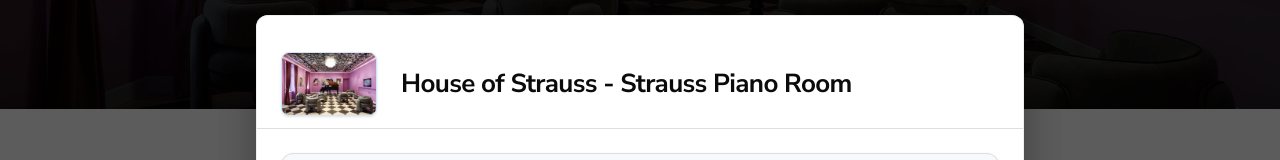
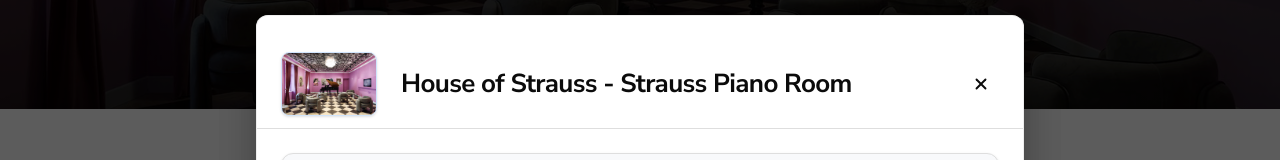
Before and after one commit to morganmusictraveler/nextjs-music-space-booker, a Next.js app: page / in a window 1280 px wide. Both pictures are taken after a click on the button "Open Booking Widget". Shown: the part 428-588 px from the top of the page. Built offline with nearby package versions, Linux system fonts and the light colour scheme.

Commit message:
fix: replace FA xmark icon with inline SVG for close buttons

```diff
--- a/components/booking-widget.tsx
+++ b/components/booking-widget.tsx
@@ -240,8 +240,12 @@ export function BookingWidget({
           <button
             onClick={onClose}
             className="w-9 h-9 rounded-full flex items-center justify-center transition-all duration-300 hover:border hover:border-primary bg-white cursor-pointer group"
+            aria-label="Close"
           >
-            <i className="fa-solid fa-xmark text-xl transition-colors duration-300 group-hover:text-primary"></i>
+            <svg xmlns="http://www.w3.org/2000/svg" width="18" height="18" viewBox="0 0 24 24" fill="none" stroke="currentColor" strokeWidth="2.5" strokeLinecap="round" strokeLinejoin="round" className="transition-colors duration-300 group-hover:text-primary">
+              <line x1="18" y1="6" x2="6" y2="18" />
+              <line x1="6" y1="6" x2="18" y2="18" />
+            </svg>
           </button>
         )}
       </div>
--- a/components/inquiry-widget.tsx
+++ b/components/inquiry-widget.tsx
@@ -407,8 +407,12 @@ export function InquiryWidget({
                     <button
                         onClick={onClose}
                         className="w-9 h-9 rounded-full flex items-center justify-center transition-all duration-300 hover:border hover:border-primary bg-white cursor-pointer group"
+                        aria-label="Close"
                     >
-                        <i className="fa-solid fa-xmark text-xl transition-colors duration-300 group-hover:text-primary"></i>
+                        <svg xmlns="http://www.w3.org/2000/svg" width="18" height="18" viewBox="0 0 24 24" fill="none" stroke="currentColor" strokeWidth="2.5" strokeLinecap="round" strokeLinejoin="round" className="transition-colors duration-300 group-hover:text-primary">
+                            <line x1="18" y1="6" x2="6" y2="18" />
+                            <line x1="6" y1="6" x2="18" y2="18" />
+                        </svg>
                     </button>
                 )}
             </div>
```
